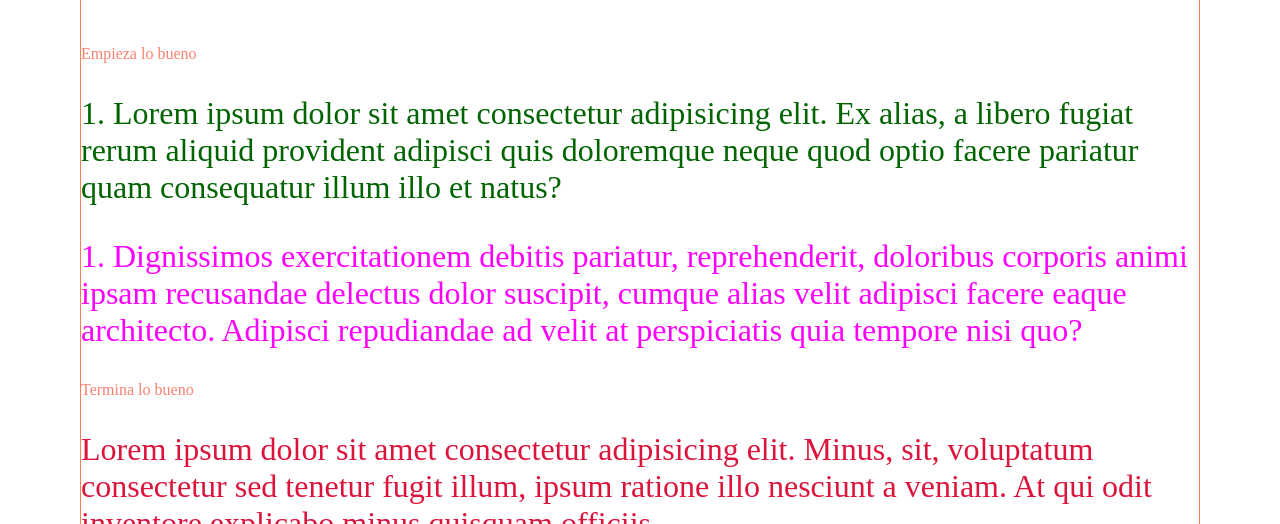
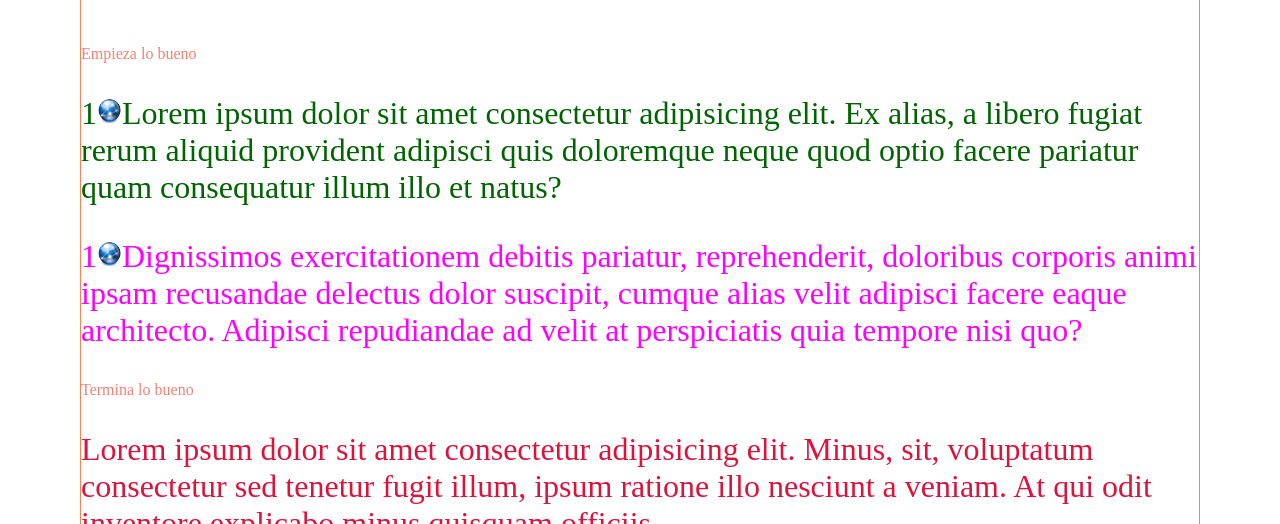
Before and after one commit to ErikaSeven/curso_tajamar, a plain HTML site: page 03_Estilos/index.html in a window 1280 px wide. Shown: the part 276-800 px from the top of the page. Drawn offline with Linux system fonts and the light colour scheme.

Commit message:
Practica estilos

```diff
--- a/03_Estilos/CSS/avanzados.css
+++ b/03_Estilos/CSS/avanzados.css
@@ -32,7 +32,8 @@ section::after{
 
 section p::before{
     counter-increment: section;
-    content: counter(section) ". ";
+    content: counter(section)
+    url(../img/favicon.png);
 }
 
 [name="Lorem"] {color: darkgreen}
```
Also changed, not shown: 03_Estilos/img/favicon.png (added).
